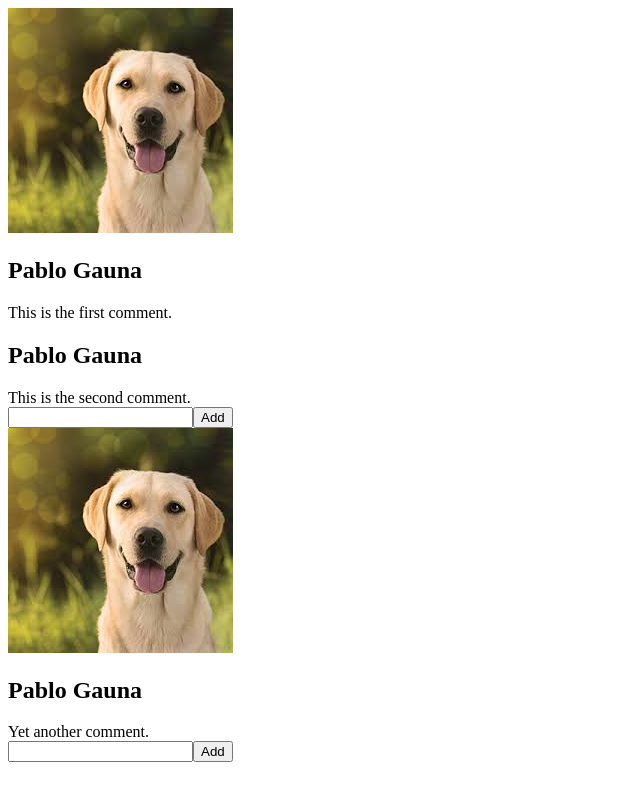
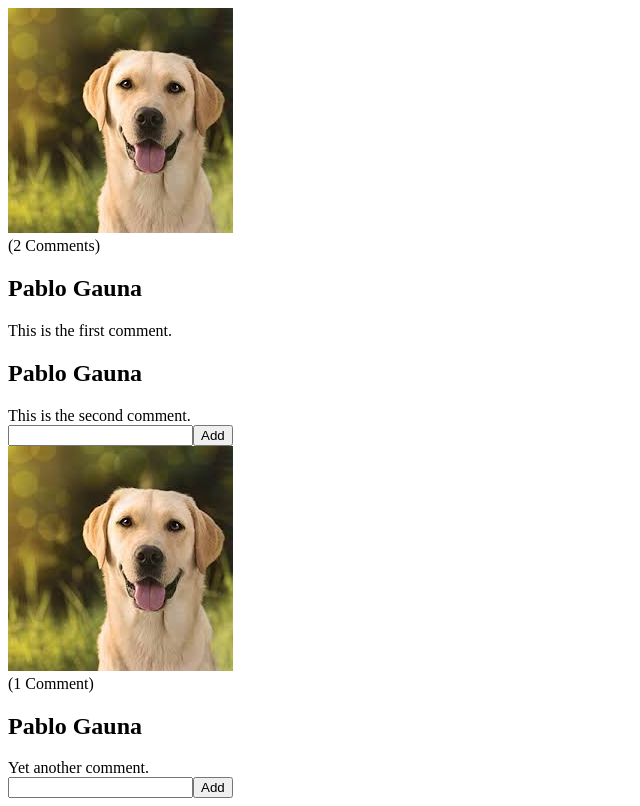
Before and after one commit to PabloGauna/MyReactApp, a React app: page / in a window 1280 px wide. Shown: the whole page, without its empty margins (0-640 px from the left). Built offline with nearby package versions, Linux system fonts and the light colour scheme.

Commit message:
Comments counter

```diff
--- a/src/components/CommentsSection.js
+++ b/src/components/CommentsSection.js
@@ -17,8 +17,11 @@ class CommentsSection extends React.Component {
             comments.push(<Comment text={comment.text} author={comment.author}></Comment>)
         }
 
+        const commentsCounter = this.state.comments.length === 1 ? <div>({this.state.comments.length} Comment)</div> : <div>({this.state.comments.length} Comments)</div>
+
         return (
         <div>
+            {commentsCounter}
             {comments}
             <AddNewComment onAddNewComment={this.addNewComment}></AddNewComment>
         </div>
```
